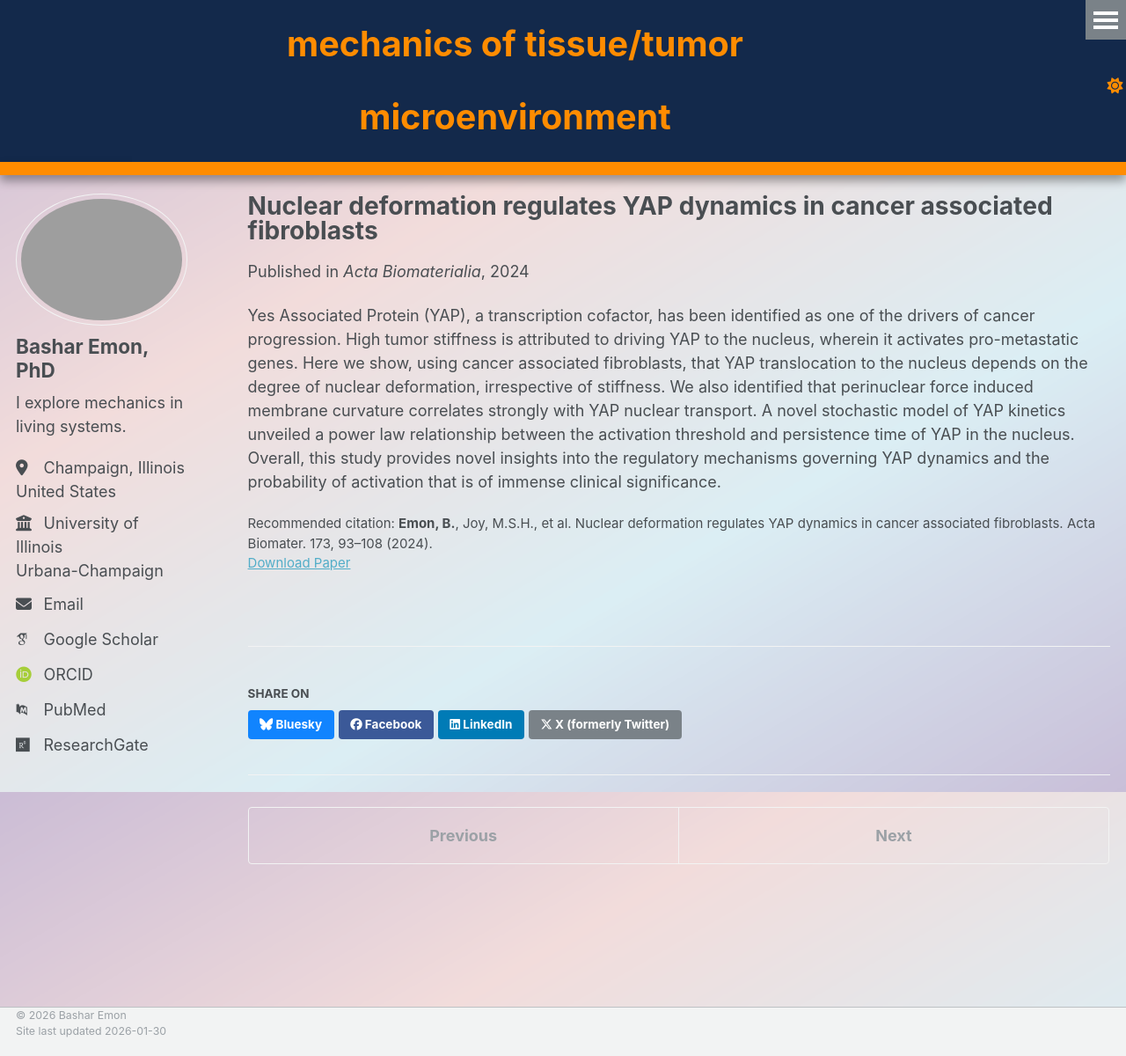
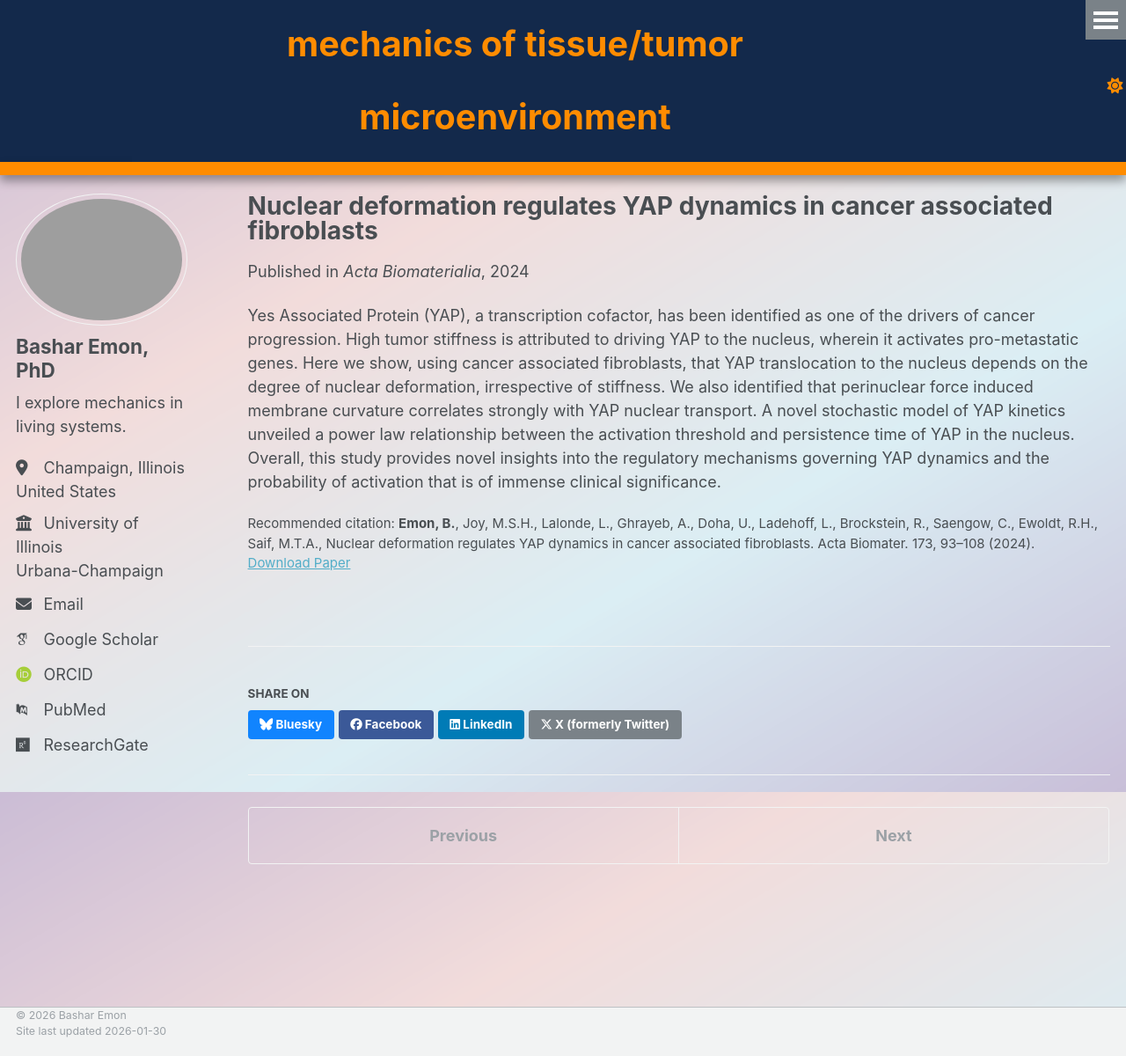
Before and after one commit to BasharEmon/BasharEmon.github.io, a Jekyll site: the page built from _publications/2009-10-01-paper-title-number-1.md, in a window 1280 px wide and 1200 px high. Shown: the whole window at 88% size. Built offline with Jekyll 4.4.1, drawn with Linux system fonts in a browser that asks for light colours; some web fonts are replaced.

Commit message:
Update citation with additional authors

```diff
--- a/_publications/2009-10-01-paper-title-number-1.md
+++ b/_publications/2009-10-01-paper-title-number-1.md
@@ -9,6 +9,6 @@ venue: 'Acta Biomaterialia'
 slidesurl:
 paperurl: 'http://BasharEmon.github.io/files/YAP.pdf'
 bibtexurl:
-citation: '<b>Emon, B.</b>, Joy, M.S.H.,  et al. Nuclear deformation regulates YAP dynamics in cancer associated fibroblasts. Acta Biomater. 173, 93–108 (2024).'
+citation: '<b>Emon, B.</b>, Joy, M.S.H., Lalonde, L., Ghrayeb, A., Doha, U., Ladehoff, L., Brockstein, R., Saengow, C., Ewoldt, R.H., Saif, M.T.A., Nuclear deformation regulates YAP dynamics in cancer associated fibroblasts. Acta Biomater. 173, 93–108 (2024).'
 ---
 Yes Associated Protein (YAP), a transcription cofactor, has been identified as one of the drivers of cancer progression. High tumor stiffness is attributed to driving YAP to the nucleus, wherein it activates pro-metastatic genes. Here we show, using cancer associated fibroblasts, that YAP translocation to the nucleus depends on the degree of nuclear deformation, irrespective of stiffness. We also identified that perinuclear force induced membrane curvature correlates strongly with YAP nuclear transport. A novel stochastic model of YAP kinetics unveiled a power law relationship between the activation threshold and persistence time of YAP in the nucleus. Overall, this study provides novel insights into the regulatory mechanisms governing YAP dynamics and the probability of activation that is of immense clinical significance.
```
